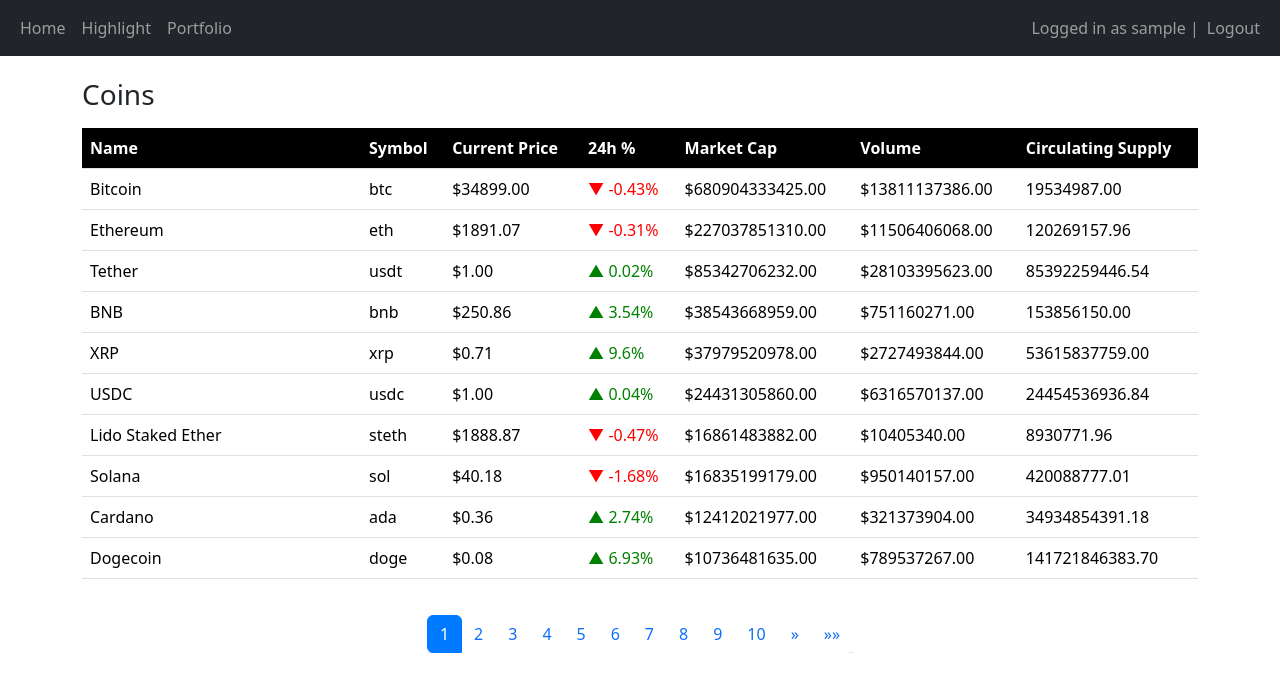
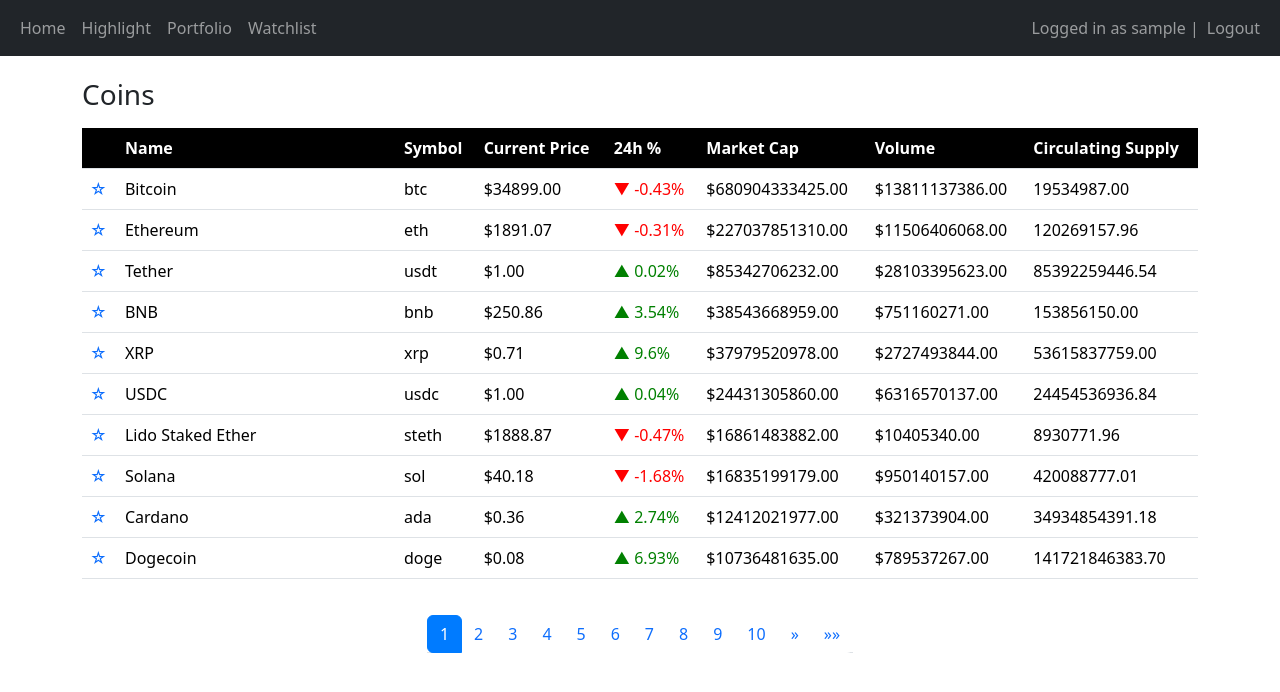
Before and after one commit to Flash-7/CryptoProject, a Django app: page /coins/ in a window 1280 px wide. Shown: the top 692 px of the page. Run offline with Django 4.2, Linux system fonts and the light colour scheme; the visitor is signed in with stand-in values (Sample User, id 1); data comes from the database, SQL or seed files in the repository.

Commit message:
watchlist

```diff
--- a/CryptoProject/urls.py
+++ b/CryptoProject/urls.py
@@ -20,5 +20,5 @@
 urlpatterns = [
     path('admin/', admin.site.urls),
     path('', include('cryptoapp.urls')),
-    path('', include('django.contrib.auth.urls'))
+    path('accounts/', include('django.contrib.auth.urls'))
 ]
--- a/cryptoapp/models.py
+++ b/cryptoapp/models.py
@@ -46,3 +46,4 @@
 class UserProfile(models.Model):
     user = models.OneToOneField(User, on_delete=models.CASCADE)
     balance = models.DecimalField(max_digits=10, decimal_places=2, default=0)
+    watchlist = models.ManyToManyField(Coin, blank=True)
--- a/cryptoapp/templates/cryptoapp/base_logged_in.html
+++ b/cryptoapp/templates/cryptoapp/base_logged_in.html
@@ -26,6 +26,9 @@
               <li class="nav-item">
               <a class="nav-link" href="{% url 'cryptoapp:portfolio' %}">Portfolio</a>
             </li>
+              <li class="nav-item">
+              <a class="nav-link" href="{% url 'cryptoapp:watchlist' %}">Watchlist</a>
+            </li>
           </ul>
         </div>
         <div>
--- a/cryptoapp/templates/cryptoapp/coin_list.html
+++ b/cryptoapp/templates/cryptoapp/coin_list.html
@@ -35,6 +35,7 @@
         .pagination {
             margin-top: 20px;
         }
+
     </style>
 {% endblock %}
 
@@ -44,6 +45,7 @@
         <table class="table table-lg table-hover">
             <thead class="thead-dark">
                 <tr>
+                    <th class="w-5"> </th>
                     <th class="w-25">Name</th>
                     <th class="w-15">Symbol</th>
                     <th class="w-15">Current Price</th>
@@ -56,6 +58,11 @@
             <tbody>
                 {% for coin in coins %}
                     <tr class="py-4">
+                         <td class="w-5">
+                            <a href="{% url 'cryptoapp:toggle_watchlist' coin.id %}" class="watchlist-toggle">
+                                <span class="star {% if coin.in_watchlist %}yellow-star{% endif %}">&#9734;</span>
+                            </a>
+                        </td>
                         <td class="w-25"><span class="link-style" onclick="location.href='{% url 'cryptoapp:coin_details' coin.id %}'">{{ coin.name }}</span></td>
                         <td class="w-15"><span class="link-style" onclick="location.href='{% url 'cryptoapp:coin_details' coin.id %}'">{{ coin.symbol }}</span></td>
                         <td class="w-15">${{ coin.current_price|floatformat:2 }}</td>
@@ -109,7 +116,37 @@
         {% endif %}
     </ul>
 </nav>
+<script>
+document.addEventListener('DOMContentLoaded', function() {
+    const watchlistToggle = document.querySelectorAll('.watchlist-toggle');
 
+    watchlistToggle.forEach(function(element) {
+        element.addEventListener('click', function(event) {
+            // Get the URL from the href attribute
+            const url = element.getAttribute('href');
+
+            // Make an AJAX request to the toggle_watchlist view
+            fetch(url, {
+                method: 'POST',
+                credentials: 'same-origin',
+                headers: {
+                    'Content-Type': 'application/json',
+                    'X-CSRFToken': '{{ csrf_token }}' // Include the CSRF token
+                },
+            })
+            .then(response => response.json())
+            .then(data => {
+                // Toggle the star color based on the response
+                const star = element.querySelector('.star');
+                star.classList.toggle('yellow-star', data.in_watchlist);
+            });
+
+            // Prevent the default behavior of the anchor tag
+            event.preventDefault();
+        });
+    });
+});
+</script>
 <style>
     .pagination {
         margin-top: 20px;
@@ -130,8 +167,15 @@
         border-color: #007bff; /* Border color for active link */
         color: #fff; /* Text color for active link */
     }
+.watchlist-toggle {
+    text-decoration: none;
+}
+.yellow-star {
+    color: yellow;
+}
 </style>
 
 
 
+
 {% endblock %}
--- a/cryptoapp/urls.py
+++ b/cryptoapp/urls.py
@@ -34,6 +34,7 @@
     path('buy_coin/<int:coin_id>/', login_required(views.buy_coin,login_url='login'), name='buy_coin'),
     path('sell_coin/<int:coin_id>/', login_required(views.sell_coin,login_url='login'), name='sell_coin'),
     path('portfolio/', login_required(views.portfolio,login_url='login'), name='portfolio'),
-    path('toggle_watchlist/', views.toggle_watchlist, name='toggle_watchlist'),
+    path('toggle_watchlist/<int:coin_id>/', views.toggle_watchlist, name='toggle_watchlist'),
+    path('watchlist/', views.watchlist, name='watchlist'),
 
 ]
--- a/cryptoapp/views.py
+++ b/cryptoapp/views.py
@@ -5,7 +5,6 @@
 from django.http import JsonResponse
 
 from django.core.paginator import Paginator, EmptyPage, PageNotAnInteger
-
 
 
 def home(request):
@@ -72,6 +71,7 @@
     }
 
     return render(request, 'cryptoapp/highlight.html', context)
+
 
 def buy_coin(request, coin_id):
     coin = get_object_or_404(Coin, id=coin_id)
@@ -171,6 +171,7 @@
 
     return render(request, 'cryptoapp/buy_sell_form.html', {'form': form, 'action': 'sell', 'coin': coin})
 
+
 def portfolio(request):
     context = {}
     user = request.user
@@ -192,19 +193,25 @@
             # Redirect back to the portfolio page
             return redirect('cryptoapp:portfolio')
 
-    return render(request, 'cryptoapp/portfolio.html', {'buy_transactions': buy_transactions, 'total_balance': total_balance, 'add_balance_form': add_balance_form,'user_profile': user_profile})
+    return render(request, 'cryptoapp/portfolio.html',
+                  {'buy_transactions': buy_transactions, 'total_balance': total_balance,
+                   'add_balance_form': add_balance_form, 'user_profile': user_profile})
 
-def toggle_watchlist(request):
-    if request.method == 'POST' and request.headers.get('HTTP_X_REQUESTED_WITH') == 'XMLHttpRequest':
-        # Your existing code for handling the AJAX request goes here
-        data = request.POST  # Assuming you are sending data using POST method
-        coin_id = data.get('coinId')
-        coin_name = data.get('coinName')
-        is_in_watchlist = data.get('isInWatchlist')
 
-        # Perform your logic here
+def toggle_watchlist(request, coin_id):
+    coin = get_object_or_404(Coin, id=coin_id)
+    user_profile = request.user.userprofile
 
-        return JsonResponse({'success': True})
+    if coin in user_profile.watchlist.all():
+        user_profile.watchlist.remove(coin)
+        in_watchlist = False
     else:
-        # Handle non-AJAX request (e.g., return a 404 or a redirect)
-        return JsonResponse({'error': 'Invalid request'}, status=400)
+        user_profile.watchlist.add(coin)
+        in_watchlist = True
+
+    return JsonResponse({'in_watchlist': in_watchlist})
+
+def watchlist(request):
+    user = request.user
+    watchlist_coins = user.userprofile.watchlist.all()
+    return render(request, 'cryptoapp/watchlist.html', {'watchlist_coins': watchlist_coins})
```
Also changed, not shown: cryptoapp/templates/cryptoapp/watchlist.html (added, +34 -0 lines), cryptoapp/migrations/0003_userprofile_watchlist.py (added).
